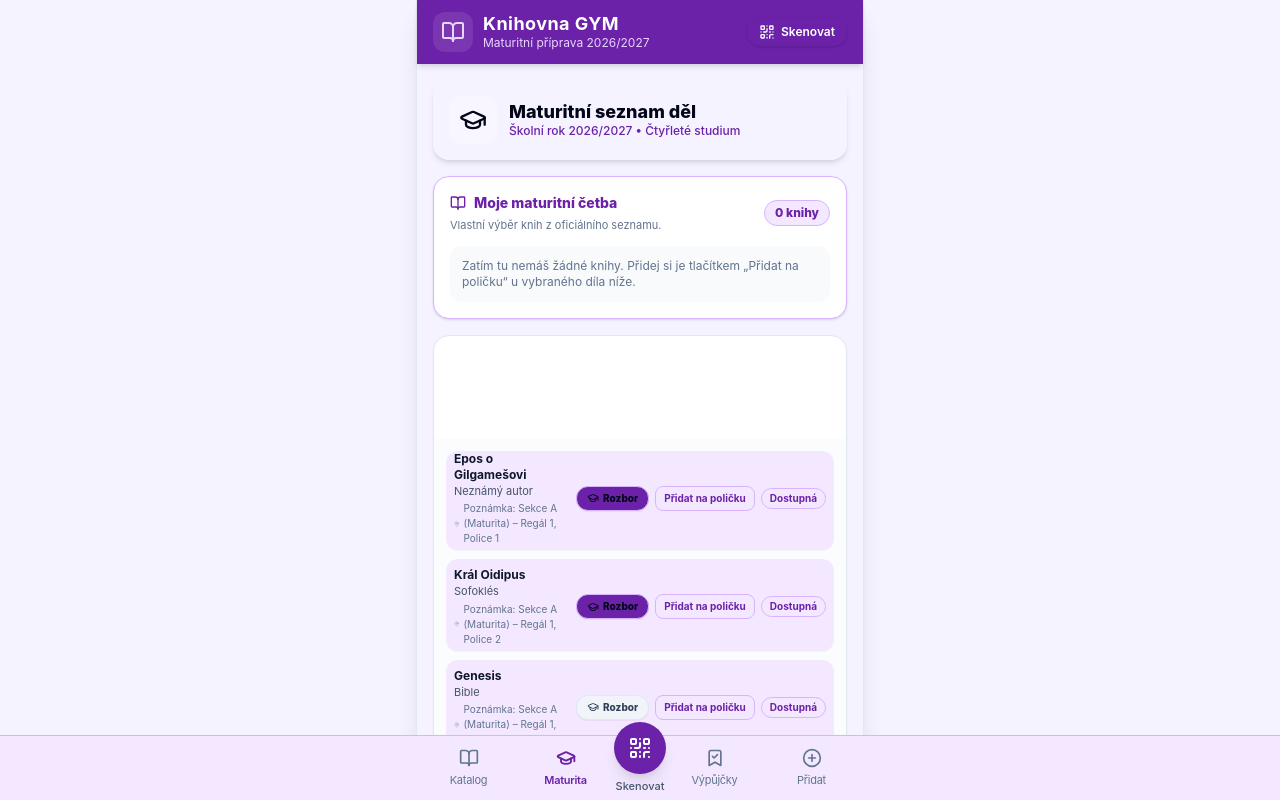
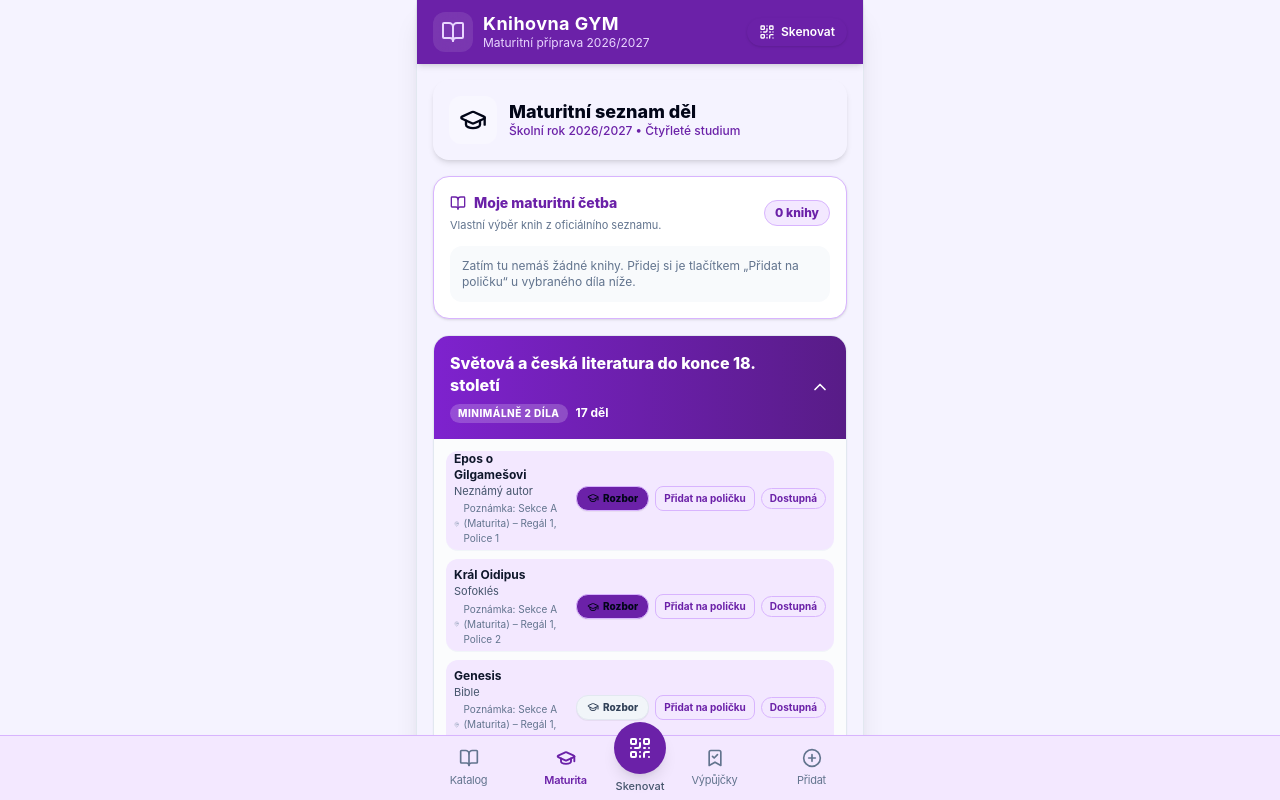
Before and after one commit to Emma-Raj/Katalogizator-knihovny, a React (Vite) app: page / in a window 1280 px wide. Both pictures are taken after a click on the button 468 px from the left and 434 px from the top of the page. Shown: the top 800 px of the page. Built offline with nearby package versions, Linux system fonts and the light colour scheme.

Commit message:
Fix contrast of maturita section headers (#18)
* Use explicit profile header styling for maturita sections

* Guarantee contrast on maturita section headers

```diff
--- a/src/components/MaturitaSection.jsx
+++ b/src/components/MaturitaSection.jsx
@@ -101,7 +101,7 @@ export default function MaturitaSection({ books, onSelectBook, onOpenRozbor }) {
             <div key={sec.id} className="bg-white rounded-2xl border border-slate-200 overflow-hidden shadow-xs">
               <button
                 onClick={() => toggleSection(sec.id)}
-                className={`w-full p-4 text-left flex items-center justify-between transition-colors bg-gradient-to-r ${sec.color} text-white`}
+                className="maturita-period-header w-full p-4 text-left flex items-center justify-between transition-colors text-white"
               >
                 <div className="pr-2 min-w-0">
                   <h3 className="block text-base leading-snug font-extrabold text-white">
--- a/src/index.css
+++ b/src/index.css
@@ -97,3 +97,19 @@ body {
 [data-profile="ctenar"] [class*="to-amber-"],
 [data-profile="ctenar"] [class*="to-blue-"],
 [data-profile="ctenar"] [class*="to-teal-"] { --tw-gradient-to: #14532d var(--tw-gradient-to-position) !important; }
+
+
+/* Explicit contrast for literary-period accordion headers in both profiles. */
+[data-profile="maturita"] .maturita-period-header {
+  background: linear-gradient(90deg, #7e22ce, #581c87) !important;
+  color: #ffffff !important;
+}
+[data-profile="ctenar"] .maturita-period-header {
+  background: linear-gradient(90deg, #15803d, #14532d) !important;
+  color: #ffffff !important;
+}
+.maturita-period-header h3,
+.maturita-period-header span,
+.maturita-period-header svg {
+  color: #ffffff !important;
+}
```
